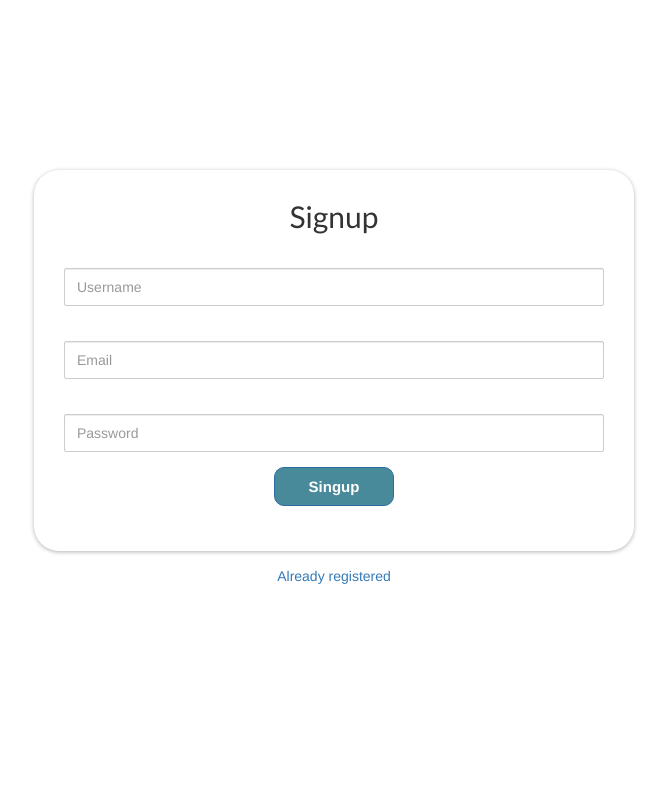
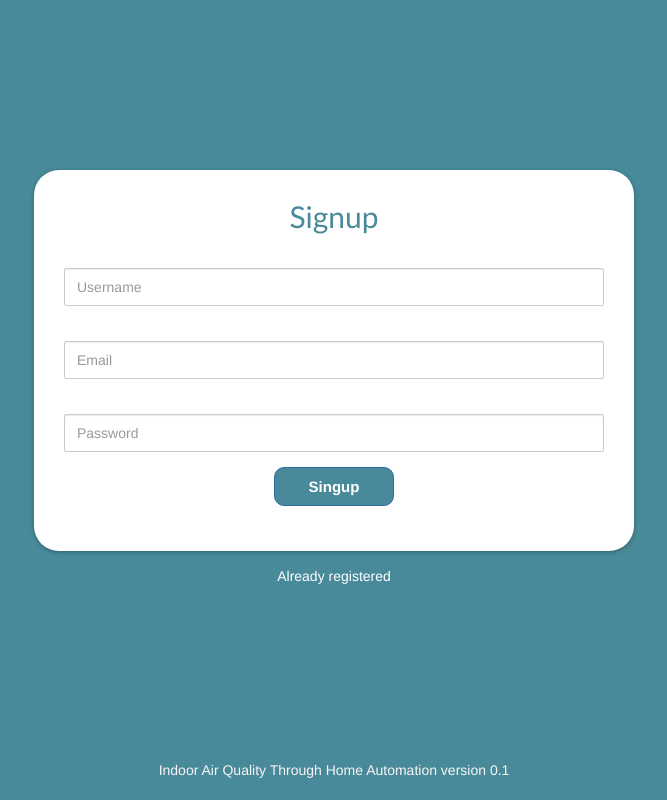
Before and after one commit to shardendu-design/smart-home-automation, a Flask app: page /signup in a window 1280 px wide. Shown: the whole page, without its empty margins (306-973 px from the left). Run offline with Flask 3, Linux system fonts and the light colour scheme; parts of the project's set-up code (start-up, migrations or seed data) failed here and were passed over; some libraries are stand-ins or nearby versions; some web fonts are replaced.

Commit message:
some auth css modifications

```diff
--- a/app/Indoor_air_quality/routes.py
+++ b/app/Indoor_air_quality/routes.py
@@ -12,7 +12,6 @@ import pandas as pd
 import csv
 import traceback
 from src.WiFi_Socket import tapo_socket
-from src.email_notifications import email_notification
 from src.models.evaluate_models import perform_linear_regression, perform_random_forest, perform_support_vector_machine, perform_k_nearest_neighbors, perform_decision_trees
 from notebook.exploratory_data_analysis import generate_base64_plot,generate_correlation_heatmap
 import numpy as np
@@ -415,7 +414,7 @@ def contact():
 def stop_device():
     # Add logic here to trigger the air_cooler_power_off function
     turn_off_device = tapo_socket.air_cooler_power_turn_off()
-    email_notification.send_email_notification_turn_off()
+
     return jsonify({'message': 'Device stopped successfully'})
 
 @main.route('/add-new-device')
--- a/app/auth/templates/signup.html
+++ b/app/auth/templates/signup.html
@@ -39,5 +39,10 @@
         </form>
         <p class="text-center"><a href="{{ url_for('authentication.do_the_login')}}">Already registered</a></p>
     </div>
+    <div class="version">
+        <p>
+            Indoor Air Quality Through Home Automation version 0.1
+        </p>
+    </div>
 </body>
 </html>
--- a/app/static/css/login.css
+++ b/app/static/css/login.css
@@ -7,6 +7,9 @@
     overflow: hidden;
 
 } */
+body{
+    background-color: #488A99;
+}
 .login-form {
     width: 600px;
     margin: 50px auto;
@@ -49,7 +52,15 @@
     width: 100%;
     text-align: center;
     font-size: 14px;
-    color: #666;
+    color: #f8f6f6;
     background: transparent;
     z-index: 1000; /* Higher value to ensure it's above other content */
 }
+
+
+.text-center a {
+    color: white;
+}
+h2 {
+    color: #488A99;
+}
```
